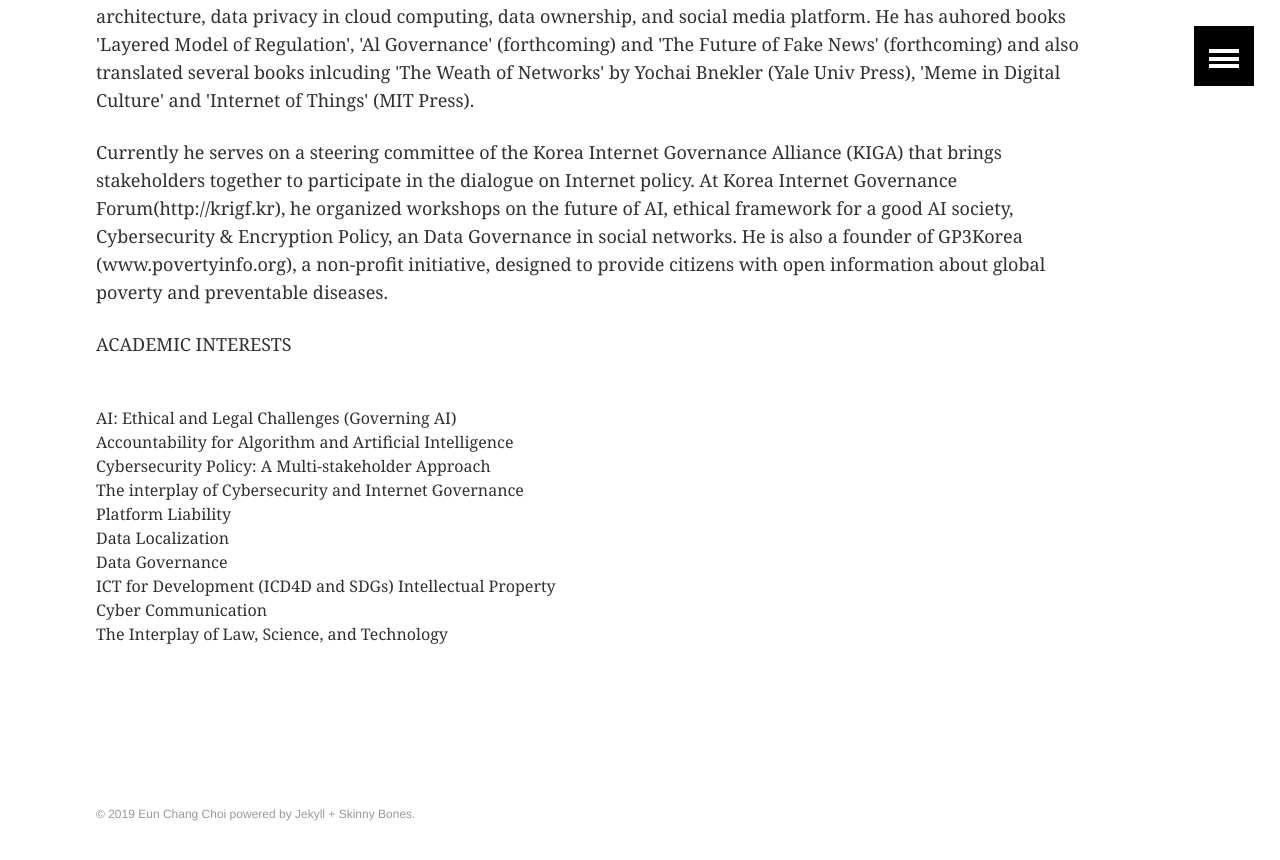
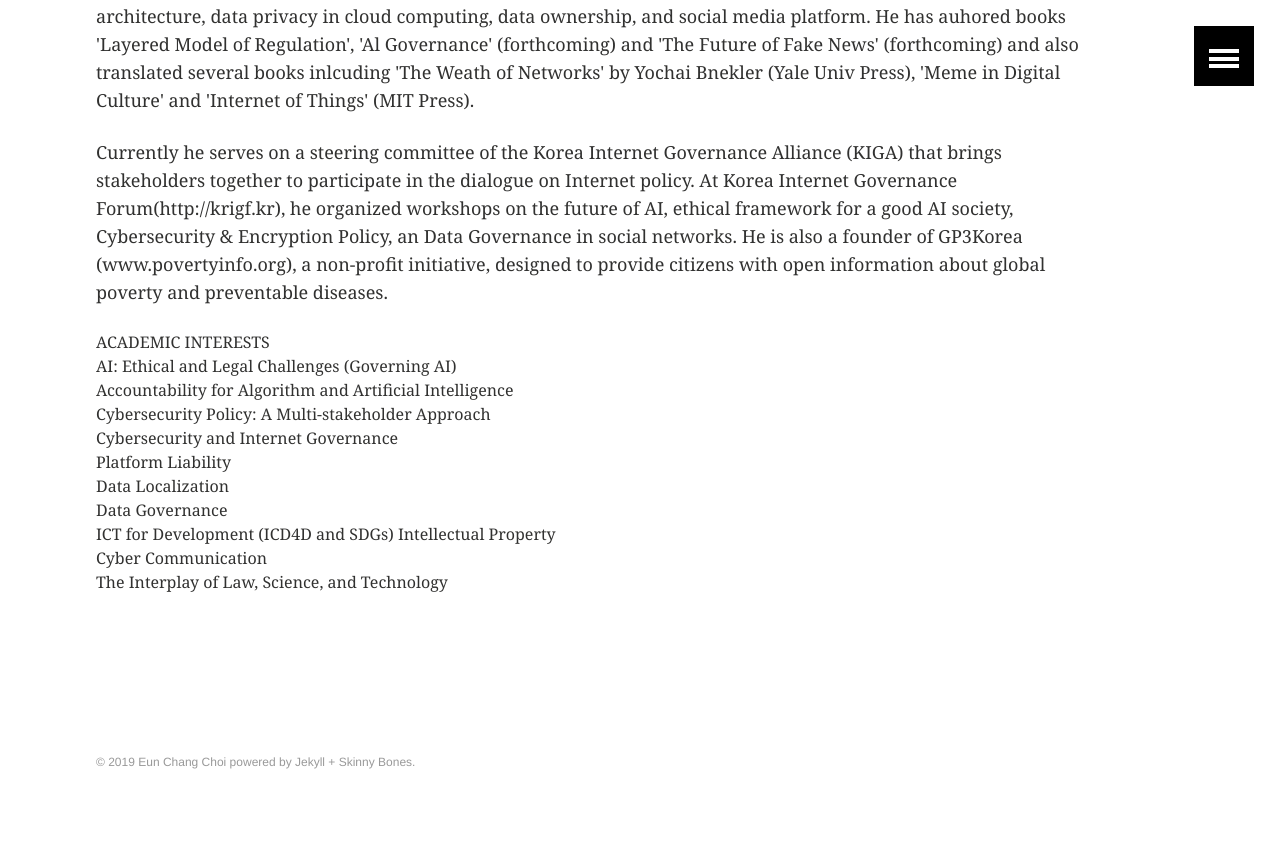
Before and after one commit to eunchangchoi/eunchangchoi.github.io, a Jekyll site: the page built from index.md, in a window 1280 px wide and 900 px high, scrolled down 770 px. Shown: the top 860 px of the window. Built offline with Jekyll 4.4.1, drawn with Linux system fonts in a browser that asks for light colours.

Commit message:
Update index.md

```diff
--- a/index.md
+++ b/index.md
@@ -22,15 +22,16 @@ title: "Eun Chang Choi"
 <p> His research focuses on governance of artificial intelligence and regulatory policy on emerging technologies.His articles primarily addressing underlying legal, policy issues associated with computer algorithm, Internet architecture, data privacy in cloud computing, data ownership, and social media platform. He has auhored books 'Layered Model of Regulation', 'Al Governance' (forthcoming) and 'The Future of Fake News'  (forthcoming)  and also translated several books inlcuding 'The Weath of Networks' by Yochai Bnekler (Yale Univ Press), 'Meme in Digital Culture' and 'Internet of Things' (MIT Press).
 </p>
 <p> Currently he serves on a steering committee of the Korea Internet Governance Alliance (KIGA) that brings stakeholders together to participate in the dialogue on Internet policy. At Korea Internet Governance Forum(http://krigf.kr), he organized workshops on the future of AI, ethical framework for a good AI society, Cybersecurity & Encryption Policy, an Data Governance in social networks. He is also a founder of GP3Korea (www.povertyinfo.org), a non-profit initiative, designed to provide citizens with open information about global poverty and preventable diseases.</p>
-<p>ACADEMIC INTERESTS</p><br>
+
+ACADEMIC INTERESTS<br>
   AI: Ethical and Legal Challenges (Governing AI)<br>
   Accountability for Algorithm and Artificial Intelligence <br>
   Cybersecurity Policy: A Multi-stakeholder Approach <br>
-  The interplay of Cybersecurity and Internet Governance <br>
+  Cybersecurity and Internet Governance <br>
   Platform Liability <br>
   Data Localization <br>
   Data Governance <br>
   ICT for Development (ICD4D and SDGs)
   Intellectual Property<br>
-  Cyber Communication <br>
+  Cyber Communication<br>
   The Interplay of Law, Science, and Technology<br>
```
